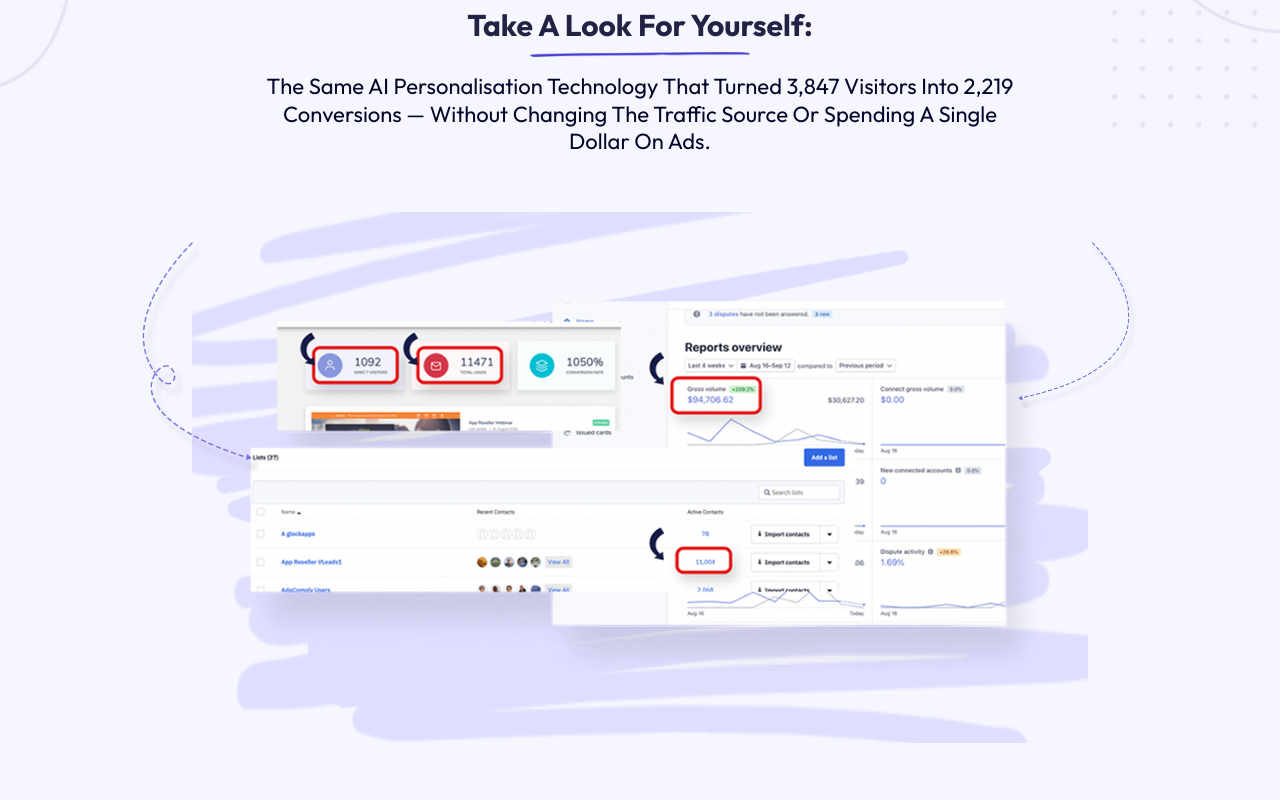
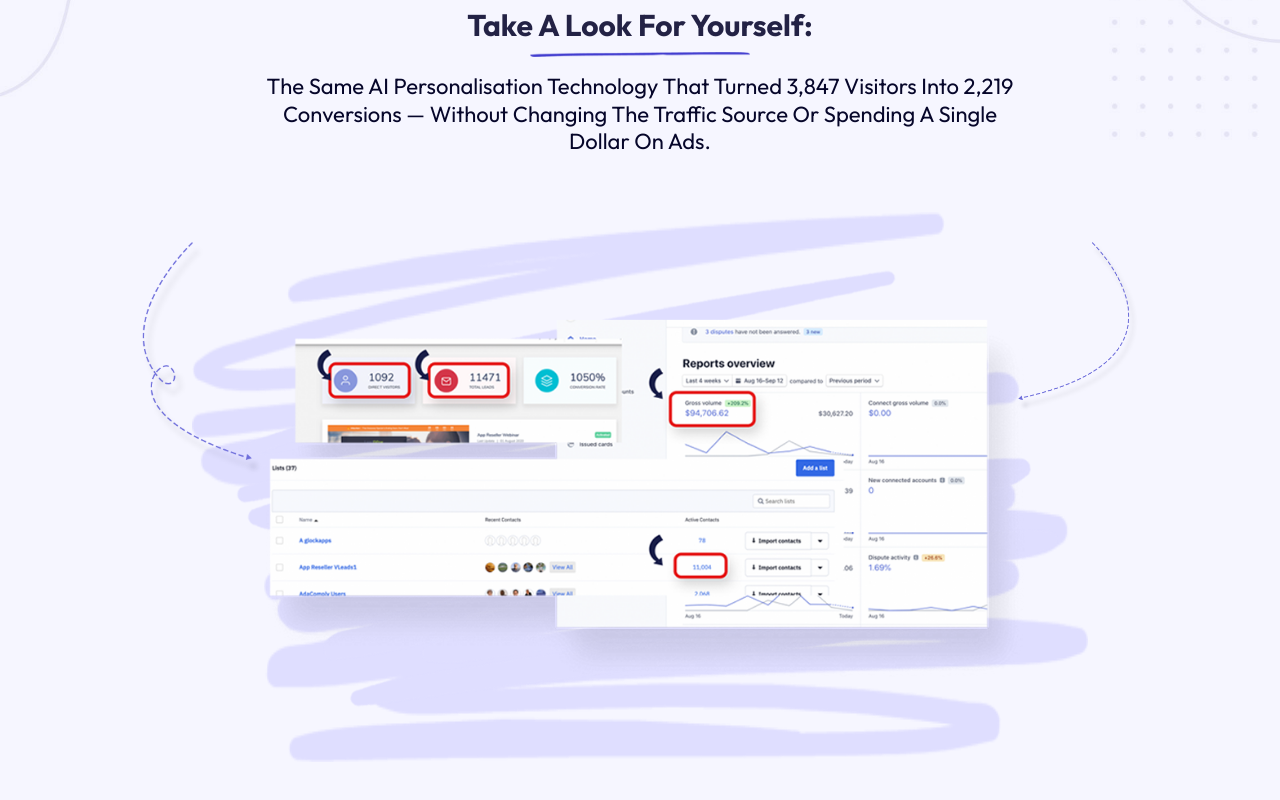
Before and after one commit to chovtech/chov, a Next.js app in the folder apps/pagepersona/frontend/: page / in a window 1280 px wide. Shown: the part 2122-2922 px from the top of the page. Built offline with nearby package versions, Linux system fonts and the light colour scheme.

Commit message:
Revert "fix(sales): proof image expanded, brush bg decorative only"
This reverts commit 2651bbd6822d97d75f9abc64ee88a03a03d5e804.

```diff
--- a/apps/pagepersona/frontend/app/_components/sales/ProofStatSection.tsx
+++ b/apps/pagepersona/frontend/app/_components/sales/ProofStatSection.tsx
@@ -137,13 +137,13 @@ const ProofStatSection = () => {
             style={{ width: '120px', right: '-50px', top: '30px', zIndex: 2 }}
           />
 
-          {/* Brush bg — decorative, proof image dominates */}
+          {/* Brush bg div with proof screenshot inside */}
           <div style={{
             backgroundImage: 'url(/images/PP-FE-66-Image-40.png)',
-            backgroundSize: '108% 120%',
+            backgroundSize: '100% 100%',
             backgroundRepeat: 'no-repeat',
             backgroundPosition: 'center',
-            padding: '18px 8px',
+            padding: '40px 30px',
           }}>
             <img
               src="/images/PP_NewProof01-1024x463-1.png"
```
